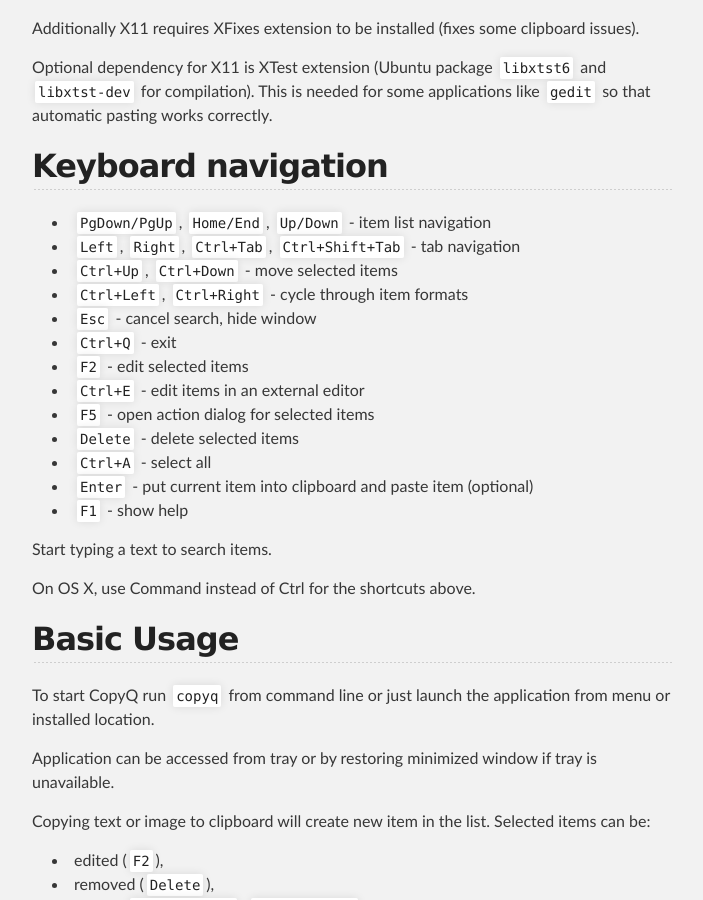
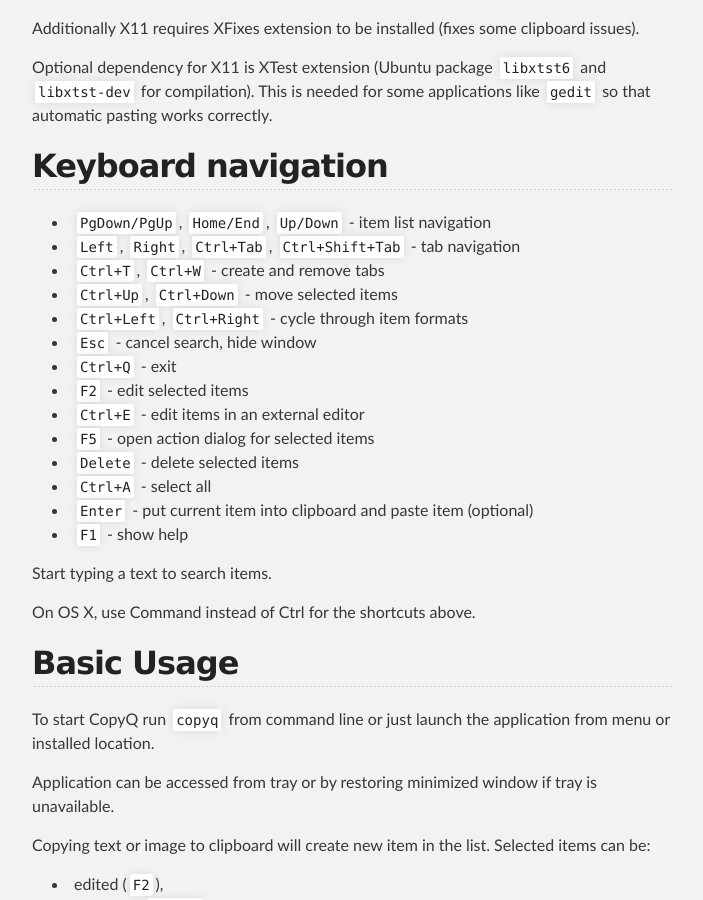
Before and after one commit to hluk/CopyQ, a Jekyll site: the page built from index.md, in a window 1280 px wide and 900 px high, scrolled down 4679 px. Shown: the whole window, without its empty margins (288-991 px from the left). Built offline with Jekyll 4.4.1, drawn with Linux system fonts in a browser that asks for light colours.

Commit message:
Update from master

```diff
--- a/index.md
+++ b/index.md
@@ -107,6 +107,7 @@ Optional dependency for X11 is XTest extension (Ubuntu package `libxtst6` and
 
 * `PgDown/PgUp`, `Home/End`, `Up/Down` - item list navigation
 * `Left`, `Right`, `Ctrl+Tab`, `Ctrl+Shift+Tab` - tab navigation
+* `Ctrl+T`, `Ctrl+W` - create and remove tabs
 * `Ctrl+Up`, `Ctrl+Down` - move selected items
 * `Ctrl+Left`, `Ctrl+Right` - cycle through item formats
 * `Esc` - cancel search, hide window
```
Also changed, not shown: README.md.
